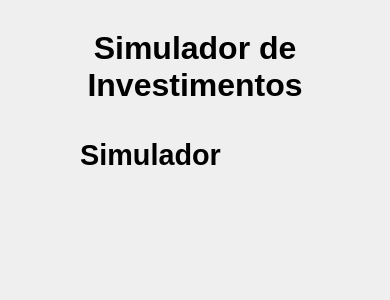
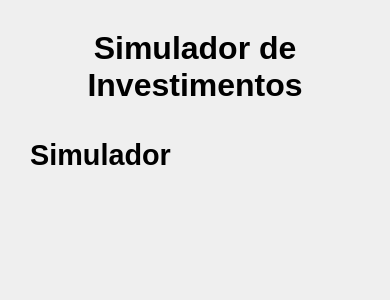
Before and after one commit to joaogabrielfragosojardim/simulador-investimentos, a React (Create React App) app: page / in a window 390 px wide. Shown: the top 300 px of the page. Built offline with nearby package versions, Linux system fonts and the light colour scheme; no server answers.

Commit message:
solving bugs

```diff
--- a/src/Components/Form.tsx
+++ b/src/Components/Form.tsx
@@ -56,7 +56,10 @@ export const Form = ({
 }: IProps) => {
   const disabled =
     Object.values(valuesForm).includes("") ||
+    Object.values(valuesForm).includes("NaN") ||
     Object.values(errorsForm).includes(true);
+
+  console.log(valuesForm);
 
   const resetValues = (c: React.MouseEvent<HTMLElement>) => {
     c.preventDefault();
@@ -247,7 +250,7 @@ export const Flex = styled.div`
 
   @media (max-width: 700px) {
     flex-direction: column;
-    margin: 0;
+    margin-top: 10px;
   }
 `;
 
--- a/src/Pages/Home.tsx
+++ b/src/Pages/Home.tsx
@@ -97,7 +97,7 @@ export const ContainerDashboard = styled.div`
   margin-left: 30px;
 
   @media (max-width: 1600px) {
-    margin-left: none;
+    margin-left: 0;
     margin-top: 50px;
   }
 `;
--- a/src/styles/index.css
+++ b/src/styles/index.css
@@ -11,3 +11,9 @@ body {
   background: #efefef;
   padding: 30px 80px;
 }
+
+@media (max-width: 400px) {
+  body {
+    padding: 30px;
+  }
+}
```
